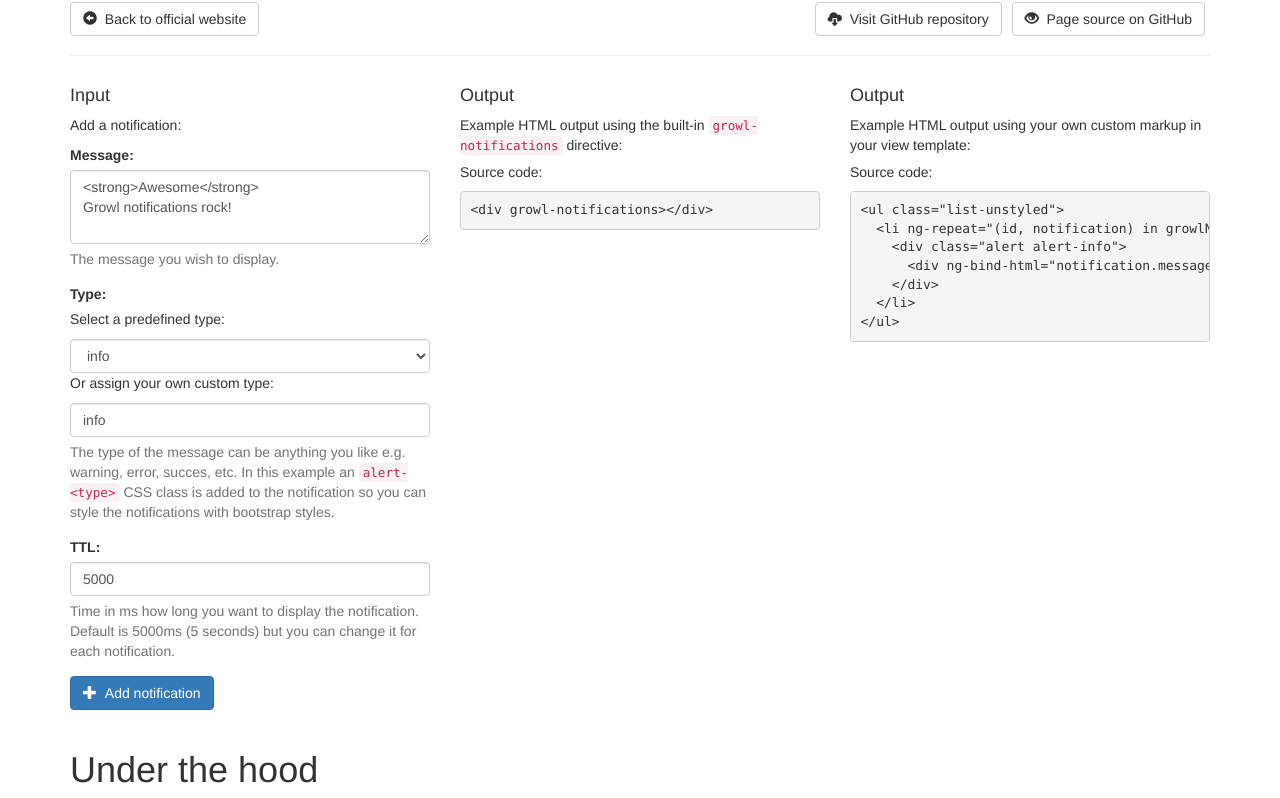
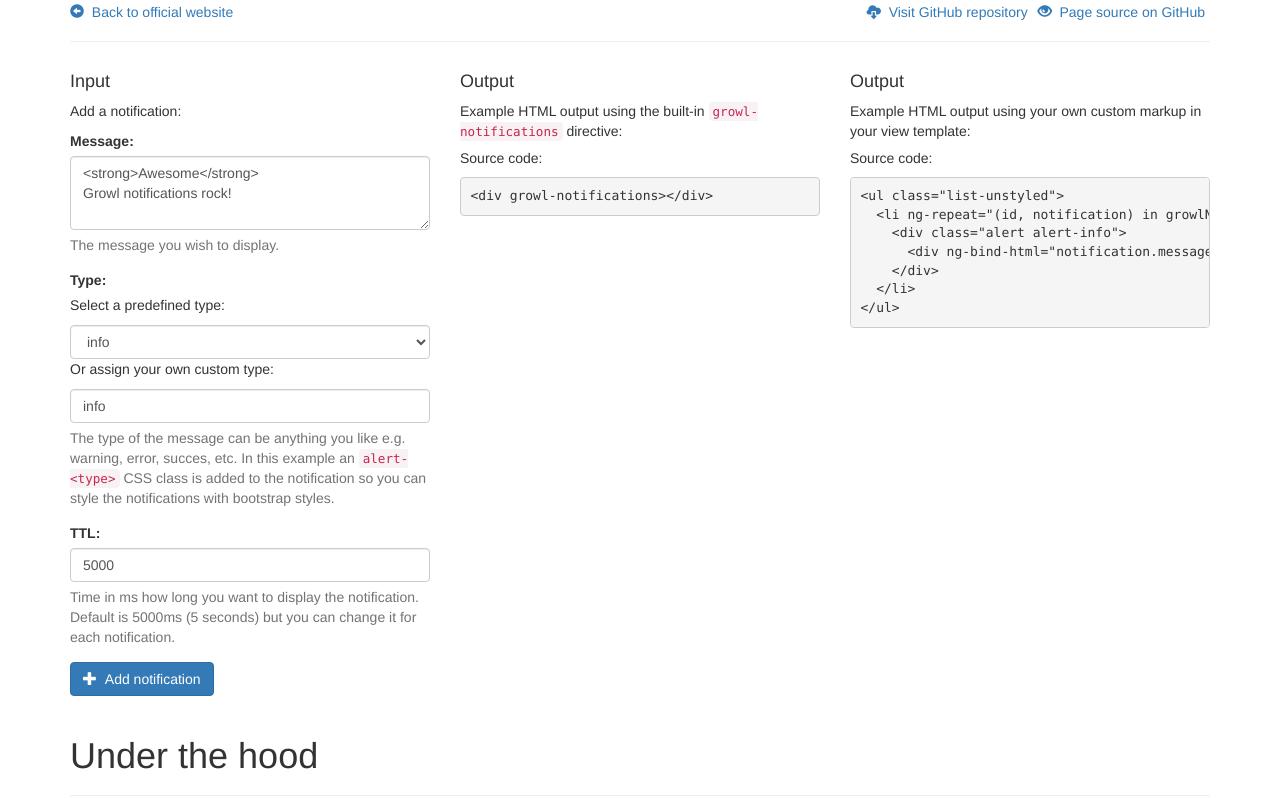
Before and after one commit to jvandemo/angular-growl-notifications, a website: page demo/index.html in a window 1280 px wide. Shown: the part 88-886 px from the top of the page. Drawn offline with nearby package versions, Linux system fonts and the light colour scheme; some packages are replaced by stand-ins of ours.

Commit message:
Update demo page

```diff
--- a/demo/index.html
+++ b/demo/index.html
@@ -33,9 +33,9 @@
             <div class="page-header">
                 <h1>Growl notifications for AngularJS <small>demo page</small></h1>
                 <ul class="list-inline">
-                    <li><a href="http://jvandemo.github.io/angular-growl-notifications/" class="btn btn-default"><span class="glyphicon glyphicon-circle-arrow-left"></span>&nbsp;&nbsp;Back to official website</a></li>
-                    <li class="pull-right"><a class="btn btn-default" href="https://github.com/jvandemo/angular-growl-notifications/tree/master/demo"><span class="glyphicon glyphicon-eye-open"></span>&nbsp;&nbsp;Page source on GitHub</a></li>
-                    <li class="pull-right"><a class="btn btn-default" href="https://github.com/jvandemo/angular-growl-notifications/"><span class="glyphicon glyphicon-cloud-download"></span>&nbsp;&nbsp;Visit GitHub repository</a></li>
+                    <li><a href="http://jvandemo.github.io/angular-growl-notifications/"><span class="glyphicon glyphicon-circle-arrow-left"></span>&nbsp;&nbsp;Back to official website</a></li>
+                    <li class="pull-right"><a href="https://github.com/jvandemo/angular-growl-notifications/tree/master/demo"><span class="glyphicon glyphicon-eye-open"></span>&nbsp;&nbsp;Page source on GitHub</a></li>
+                    <li class="pull-right"><a href="https://github.com/jvandemo/angular-growl-notifications/"><span class="glyphicon glyphicon-cloud-download"></span>&nbsp;&nbsp;Visit GitHub repository</a></li>
                 </ul>
 
 
```
